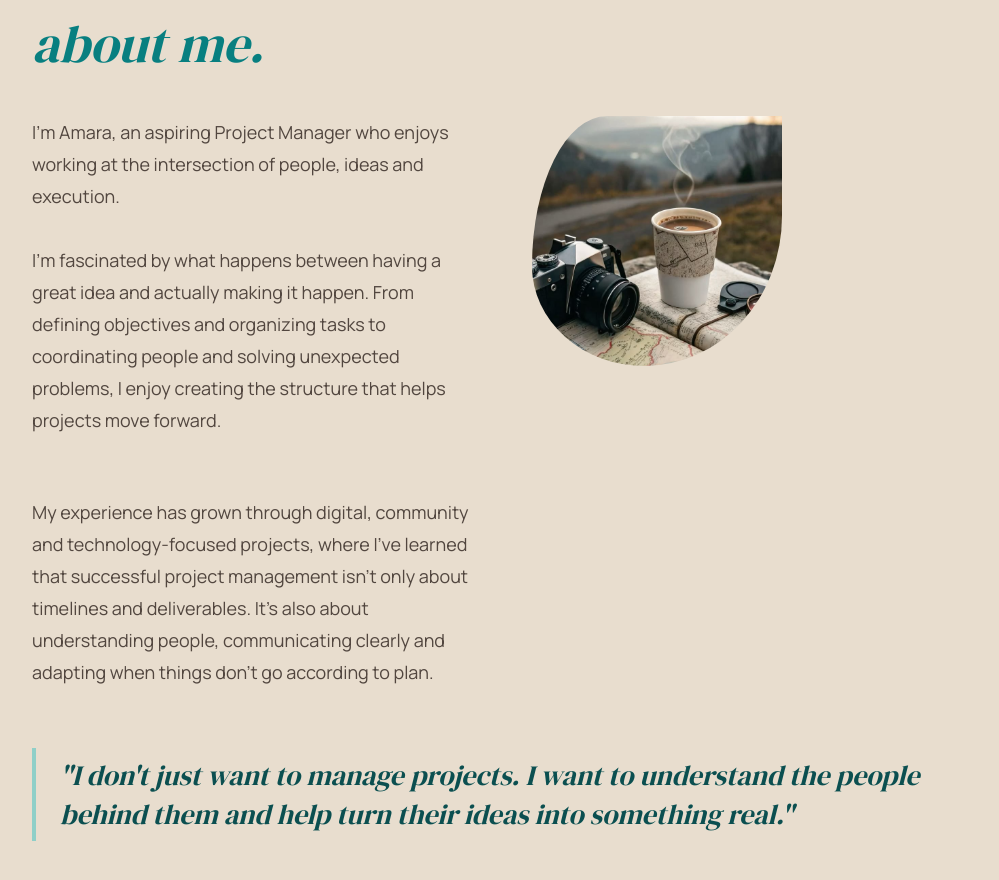
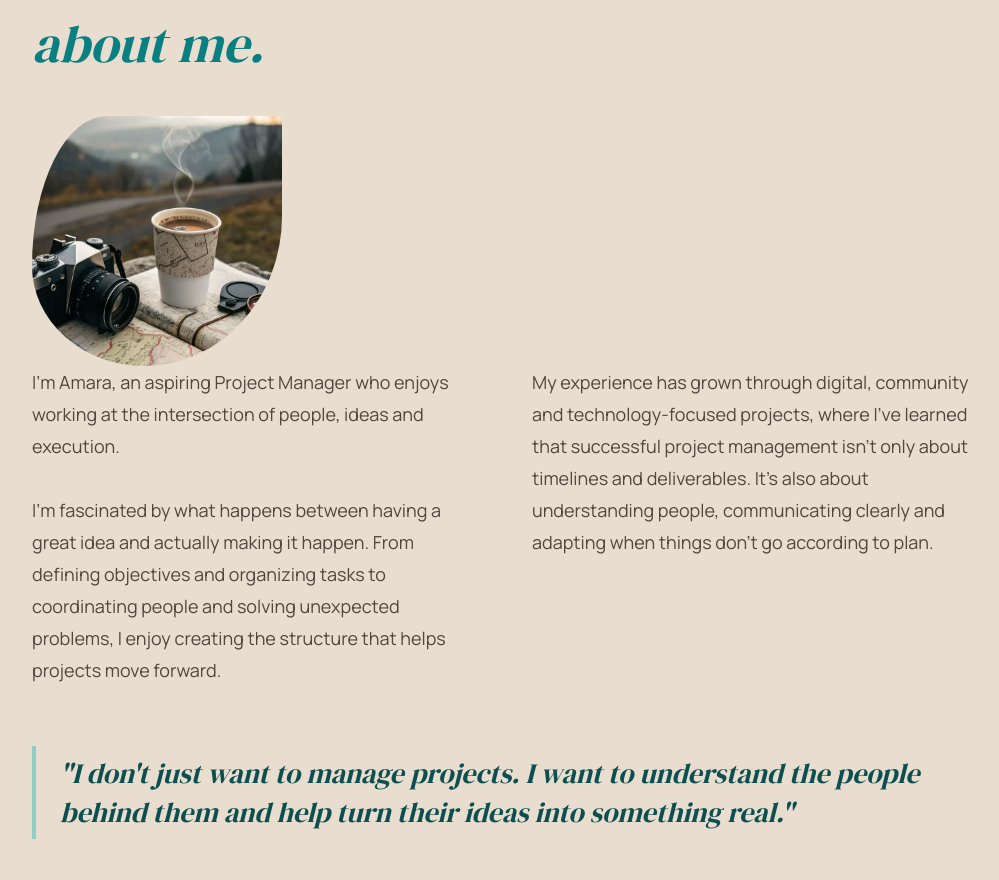
Before and after one commit to Darkween-ship-it/Learning_JS_Hafida, a React (Vite) app in the folder Day18/my-project/: page / in a window 1280 px wide. Shown: the part 984-1864 px from the top of the page, without its empty margins (138-1137 px from the left). Built offline with nearby package versions, Linux system fonts and the light colour scheme.

Commit message:
changing the position of the image 2

```diff
--- a/Day18/my-project/src/components/About.tsx
+++ b/Day18/my-project/src/components/About.tsx
@@ -8,6 +8,17 @@ export default function About() {
           <span className="text-peacock italic">about me.</span>
         </h2>
 
+         {/* Hiking image - irregular blob shape */}
+            <div className="group w-full max-w-[250px]">
+              <img
+                src="/Misty Morning Hikes & Wilderkind Moods _ UK Travel Aesthetic.jpg"
+                alt="Hiking in the mist"
+                className="w-full aspect-square object-cover transition-transform duration-700 group-hover:scale-105"
+                style={{
+                  borderRadius: '30% 0% 55% 45% / 60% 40% 60% 40%',
+                }}
+              />
+            </div>
         <div className="grid md:grid-cols-2 gap-[40px] md:gap-[60px] items-start">
           <p className="text-[16px] md:text-[18px] leading-[32px] text-espresso/80">
             I'm Amara, an aspiring Project Manager who enjoys working at the
@@ -20,18 +31,8 @@ export default function About() {
             creating the structure that helps projects move forward.
           </p>
 
-          {/* Hiking image - irregular blob shape */}
-            <div className="group w-full max-w-[250px]">
-              <img
-                src="/Misty Morning Hikes & Wilderkind Moods _ UK Travel Aesthetic.jpg"
-                alt="Hiking in the mist"
-                className="w-full aspect-square object-cover transition-transform duration-700 group-hover:scale-105"
-                style={{
-                  borderRadius: '30% 0% 55% 45% / 60% 40% 60% 40%',
-                }}
-              />
-            </div>
           <div className="flex flex-col items-center gap-[40px]">
+
             <p className="text-[16px] md:text-[18px] leading-[32px] text-espresso/80">
               My experience has grown through digital, community and
               technology-focused projects, where I've learned that successful
@@ -39,7 +40,6 @@ export default function About() {
               It's also about understanding people, communicating clearly and
               adapting when things don't go according to plan.
             </p>
-
           </div>
         </div>
 
```
